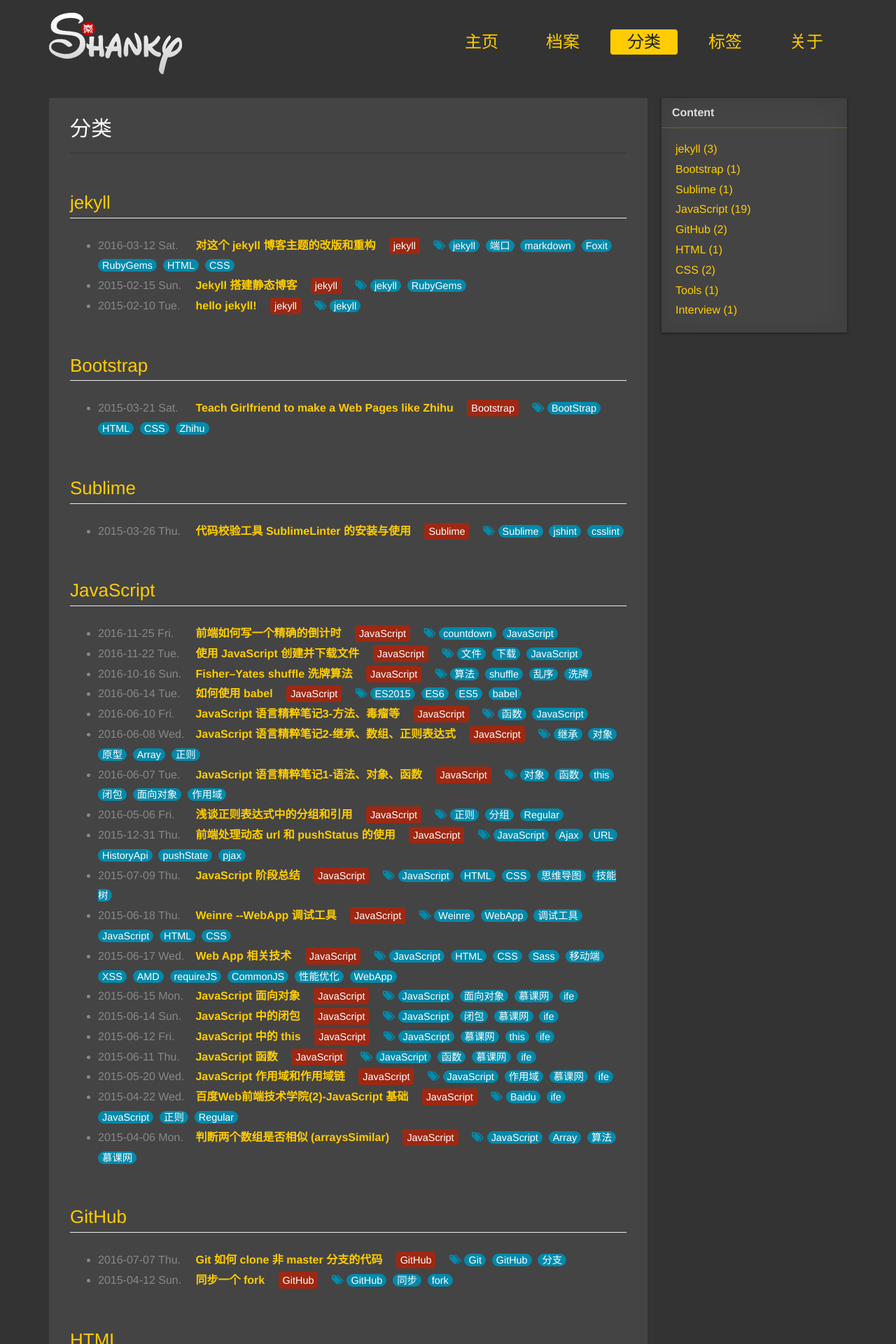
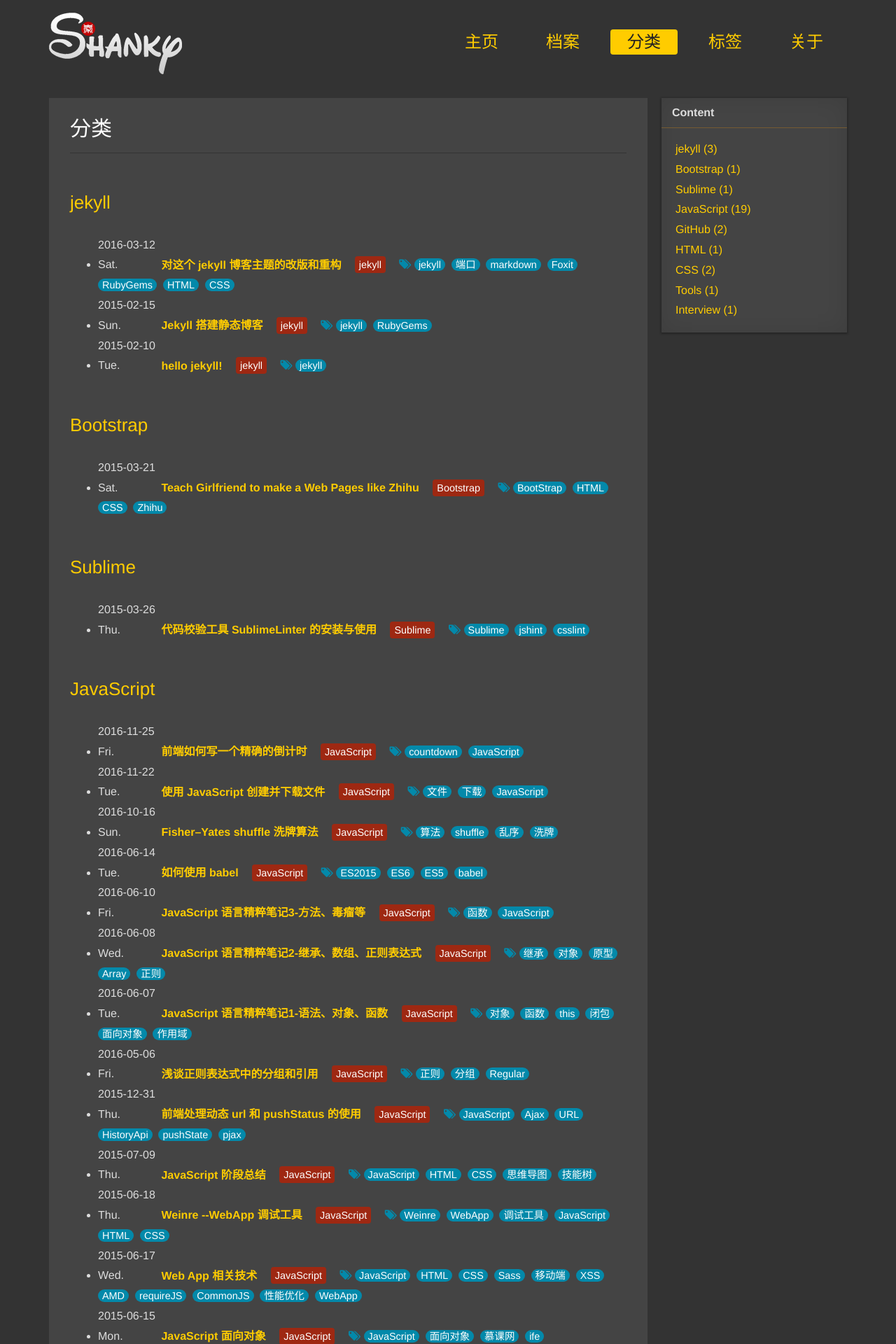
Before and after one commit to shanky-xieqq/shanky-xieqq.github.io, a Jekyll site: the page built from page/1category.html, in a window 1280 px wide. Shown: the top 1920 px of the page at 70% size. Built offline with Jekyll 4.4.1, drawn with Linux system fonts in a browser that asks for light colours; comment, search, counter and statistics services are not loaded; a style sheet for code colours, icons or effects is not loaded.

Commit message:
档案样式更改

```diff
--- a/_sass/_backToTop.scss
+++ b/_sass/_backToTop.scss
@@ -10,13 +10,13 @@
     box-shadow: 0 1px 3px 1px rgba(0, 0, 0, 0.3), 0 0 30px rgba(10, 10, 0, 0.1) inset;
     a {
         display: block;
-        background-color: #eee;
+        background-color: #444;
         width: 38px;
         height: 38px;
         line-height: 38px;
         text-align: center;
         font-size: 20px;
-        color: #b4b4b4;
+        color: #ddd;
     }
 }
 .back-to-top-show{
--- a/_sass/_index.scss
+++ b/_sass/_index.scss
@@ -77,7 +77,7 @@
                 padding: 0 5px;
             }
             .disable {
-                color: #cbcbcb;
+                color: #333;
             }
         }
     }
--- a/_sass/_page.scss
+++ b/_sass/_page.scss
@@ -11,7 +11,6 @@
     width: 1140px;
     box-sizing: border-box;
     margin: 0 auto;
-    // word-break: break-all;
     .left {
         width: 75%;
         float: left;
@@ -38,17 +37,17 @@
             }
             li {
                 line-height: 1.8;
-                color: #888888;
+                color: #ddd;
                 time {
                     display: inline-block;
-                    width: 135px;
+                    width: 86px;
                 }
                 .title {
                     font-weight: bold;
                     color: #fc0;
                     transition: 0.3s ease;
                     &:hover {
-                        color: #4d6dad;
+                        color: #f90;
                     }
                 }
                 .categories {
--- a/_sass/_reset.scss
+++ b/_sass/_reset.scss
@@ -42,18 +42,16 @@
     outline: none;
 }
 hr {
-    border: 0;
-    border-top: 1px solid #eee;
+    border: none;
+    border-top: 1px solid #333;
     margin: 20px 0;
+    height:1px;
 }
-
-///////////
 h1 {
     font-size: 30px;
 }
 h2 {
     font-size: 26px;
-    border-bottom: 1px solid #eee;
     margin: 50px 0 25px;
 }
 h3 {
--- a/page/0archives.html
+++ b/page/0archives.html
@@ -28,7 +28,7 @@
 
             <li>
                 <time>
-                {{ post.date | date:"%F" }} {{ post.date | date: "%a" }}.
+                {{ post.date | date:"%F" }}
                 </time>
                 <a class="title" href="{{ post.url | prepend: site.baseurl }}">{{ post.title }}</a>
 
```
Also changed, not shown: 3 other files.
